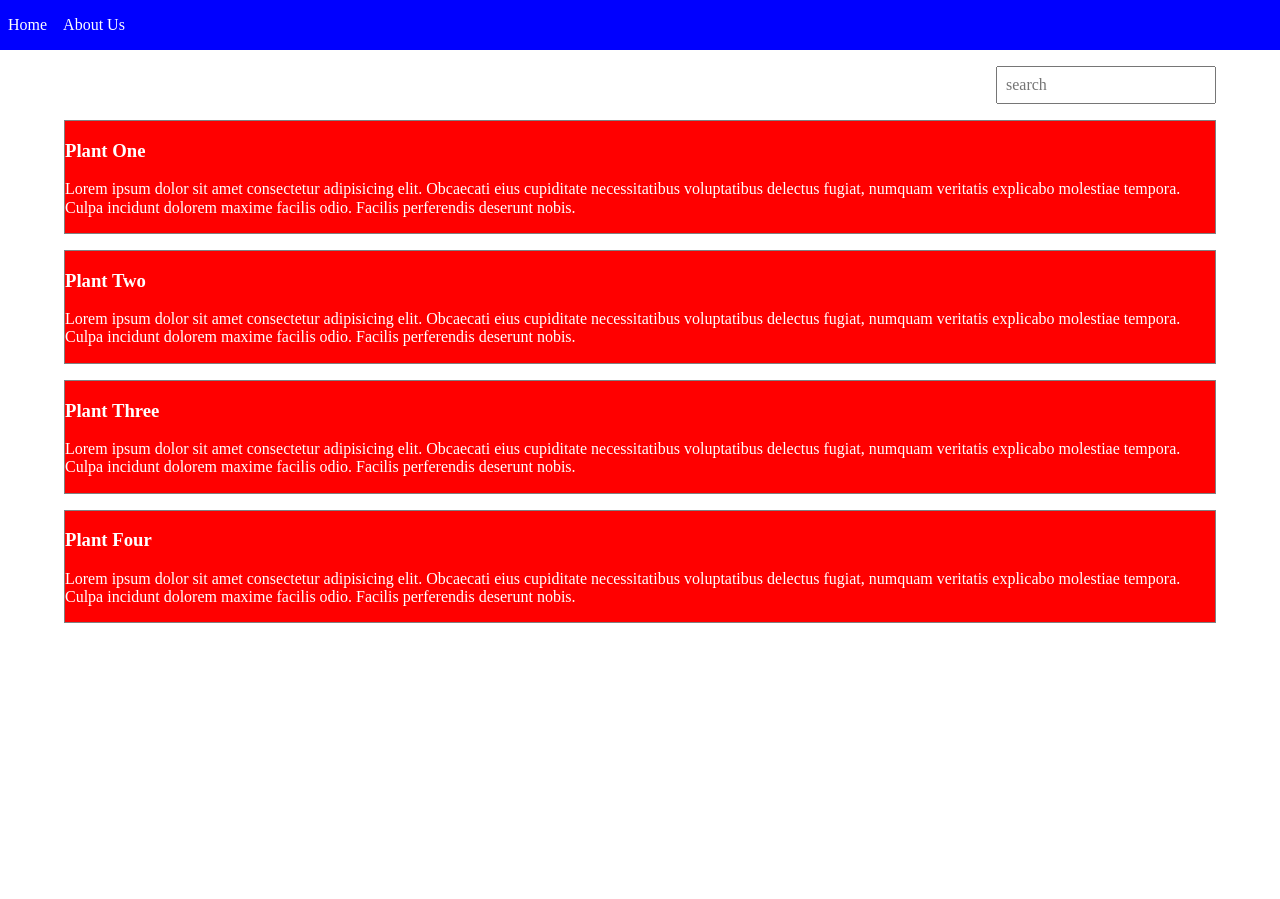
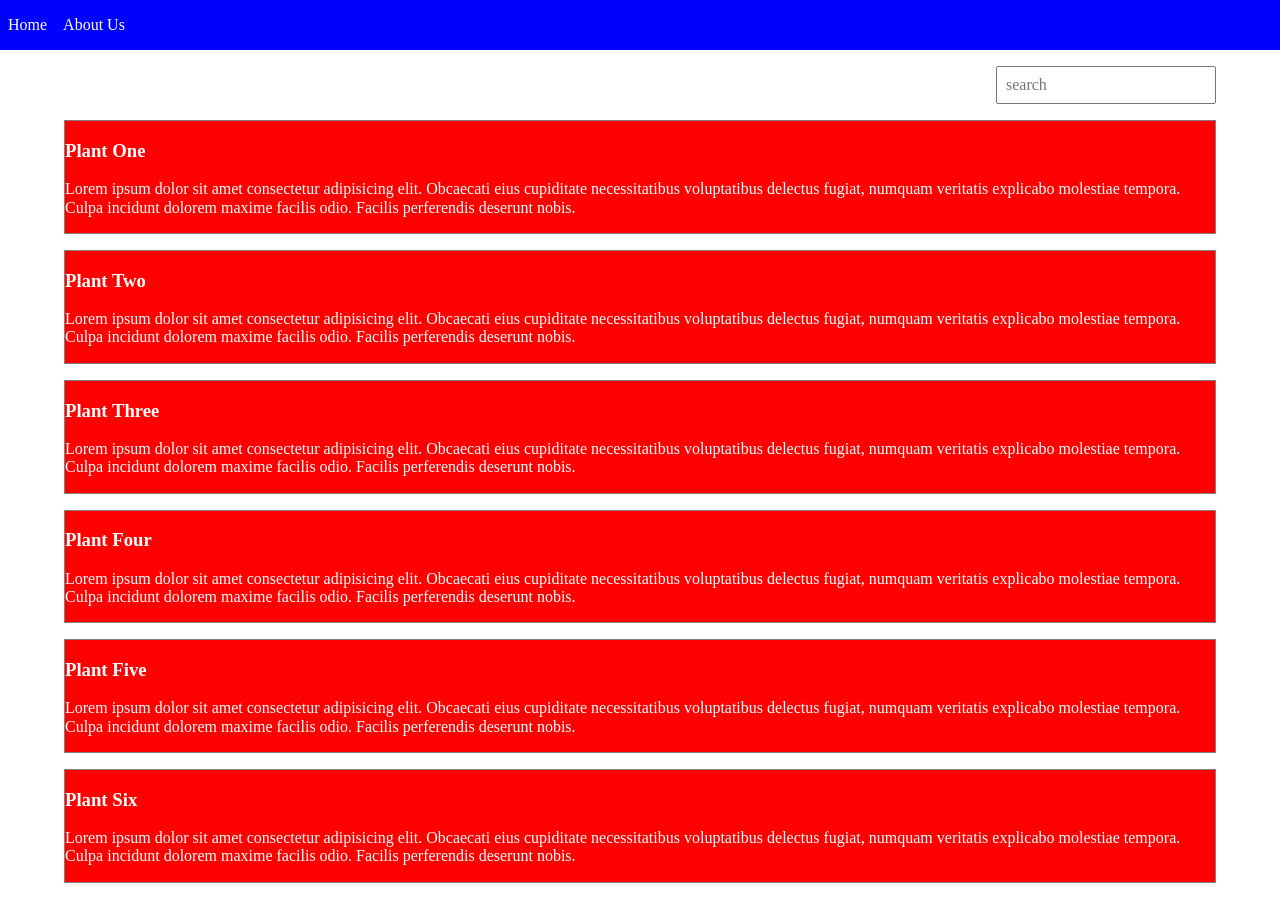
Before and after one commit to christocarr/leaves, a React (Create React App) app: page / in a window 1280 px wide. Before the commit the page ends 800 px from the top, so only its background shows below. Built offline with nearby package versions, Linux system fonts and the light colour scheme.

Commit message:
Modify: add more mock products and price

```diff
--- a/src/productData.js
+++ b/src/productData.js
@@ -4,23 +4,41 @@ export const productData = [
     name: "Plant One",
     desc:
       "Lorem ipsum dolor sit amet consectetur adipisicing elit. Obcaecati eius cupiditate necessitatibus voluptatibus delectus fugiat, numquam veritatis explicabo molestiae tempora. Culpa incidunt dolorem maxime facilis odio. Facilis perferendis deserunt nobis.",
+    price: 10
   },
   {
     id: 2,
     name: "Plant Two",
     desc:
       "Lorem ipsum dolor sit amet consectetur adipisicing elit. Obcaecati eius cupiditate necessitatibus voluptatibus delectus fugiat, numquam veritatis explicabo molestiae tempora. Culpa incidunt dolorem maxime facilis odio. Facilis perferendis deserunt nobis.",
+    price: 13
   },
   {
     id: 3,
     name: "Plant Three",
     desc:
       "Lorem ipsum dolor sit amet consectetur adipisicing elit. Obcaecati eius cupiditate necessitatibus voluptatibus delectus fugiat, numquam veritatis explicabo molestiae tempora. Culpa incidunt dolorem maxime facilis odio. Facilis perferendis deserunt nobis.",
+    price: 12
   },
   {
     id: 4,
     name: "Plant Four",
     desc:
       "Lorem ipsum dolor sit amet consectetur adipisicing elit. Obcaecati eius cupiditate necessitatibus voluptatibus delectus fugiat, numquam veritatis explicabo molestiae tempora. Culpa incidunt dolorem maxime facilis odio. Facilis perferendis deserunt nobis.",
+    price: 16
+  },
+  {
+    id: 5,
+    name: "Plant Five",
+    desc:
+      "Lorem ipsum dolor sit amet consectetur adipisicing elit. Obcaecati eius cupiditate necessitatibus voluptatibus delectus fugiat, numquam veritatis explicabo molestiae tempora. Culpa incidunt dolorem maxime facilis odio. Facilis perferendis deserunt nobis.",
+    price: 12
+  },
+  {
+    id: 6,
+    name: "Plant Six",
+    desc:
+      "Lorem ipsum dolor sit amet consectetur adipisicing elit. Obcaecati eius cupiditate necessitatibus voluptatibus delectus fugiat, numquam veritatis explicabo molestiae tempora. Culpa incidunt dolorem maxime facilis odio. Facilis perferendis deserunt nobis.",
+    price: 15
   },
 ];
```
